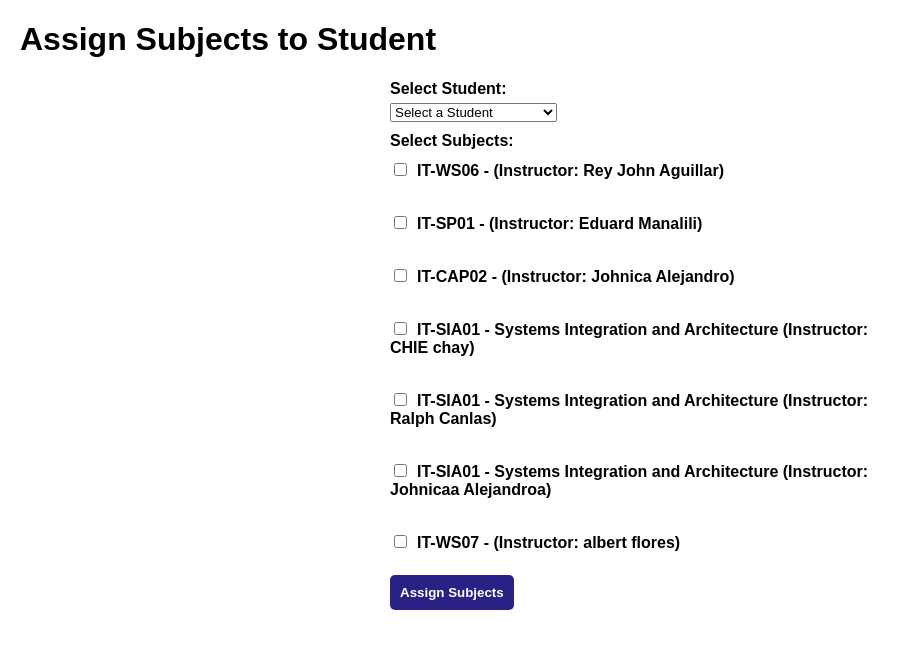
After one commit to definitelynotrc/cap-talavera, a PHP site: page /add_subject_student.php in a window 1280 px wide. The commit adds this page. Shown: the top 649 px of the page, without its empty margins (0-909 px from the left). Run offline with PHP 8.4, Linux system fonts and the light colour scheme; data comes from the database, SQL or seed files in the repository.

Commit message:
added add subjects to students

```diff
--- /dev/null
+++ b/add_subject_student.php
@@ -0,0 +1,104 @@
+<?php
+
+$servername = "localhost";
+$username = "root";
+$password = "";
+$dbname = "cap";
+
+
+$conn = new mysqli($servername, $username, $password, $dbname);
+if ($conn->connect_error) {
+    die("Connection failed: " . $conn->connect_error);
+}
+
+
+$query = "
+    SELECT s.sub_id, s.code, s.description, CONCAT(u.fname, ' ', u.lname) AS instructor_name
+    FROM subject s
+    JOIN class_teacher ct ON s.sub_id = ct.sub_id
+    JOIN users u ON ct.user_id = u.user_id
+";
+$result = $conn->query($query);
+?>
+
+<!DOCTYPE html>
+<html lang="en">
+
+<head>
+    <meta charset="UTF-8">
+    <meta name="viewport" content="width=device-width, initial-scale=1.0">
+    <title>Assign Subjects to Student</title>
+    <style>
+        body {
+            font-family: Arial, sans-serif;
+            margin: 20px;
+        }
+
+        form {
+            max-width: 500px;
+            margin: auto;
+        }
+
+        label {
+            display: block;
+            margin: 10px 0 5px;
+            font-weight: bold;
+        }
+
+        input[type="checkbox"] {
+            margin-right: 10px;
+        }
+
+        button {
+            background-color: #2A2185;
+            color: white;
+            border: none;
+            cursor: pointer;
+            padding: 10px;
+            border-radius: 5px;
+            font-weight: bold;
+        }
+
+        button:hover {
+            background-color: #0056b3;
+        }
+    </style>
+</head>
+
+<body>
+    <h1>Assign Subjects to Student</h1>
+
+    <form action="assign_subjects.php" method="post">
+
+        <label for="student">Select Student:</label>
+        <select id="student" name="student">
+            <option value="">Select a Student</option>
+            <?php
+
+            $studentsQuery = "SELECT user_id, CONCAT(fname, ' ', lname) AS student_name FROM users WHERE role = 'Student'";
+            $studentsResult = $conn->query($studentsQuery);
+            while ($student = $studentsResult->fetch_assoc()) {
+                echo "<option value='" . $student['user_id'] . "'>" . htmlspecialchars($student['student_name']) . "</option>";
+            }
+            ?>
+        </select>
+
+
+        <label for="subjects">Select Subjects:</label>
+        <div id="subjectList">
+            <?php
+            // Fetch the subjects and their corresponding instructors
+            while ($row = $result->fetch_assoc()) {
+                echo "<label>";
+                echo "<input type='checkbox' name='subjects[]' value='" . $row['sub_id'] . "'>";
+                echo htmlspecialchars($row['code']) . " - " . htmlspecialchars($row['description']) . " (Instructor: " . htmlspecialchars($row['instructor_name']) . ")";
+                echo "</label><br>";
+            }
+            ?>
+        </div>
+
+        <button type="submit">Assign Subjects</button>
+    </form>
+</body>
+
+</html>
--- a/instructor_evaluation.php
+++ b/instructor_evaluation.php
@@ -367,7 +367,7 @@ if (!isset($_SESSION['random_instructor_ids'])) {
                         $instructorIds[] = $row['class_teacher_id'];
                     }
 
-                    // If there are instructor IDs, fetch their details
+
                     if (!empty($instructorIds)) {
                         // Prepare the query to fetch instructors based on the instructor IDs from to_evaluate
                         $placeholders = implode(',', array_fill(0, count($instructorIds), '?'));
@@ -389,7 +389,7 @@ if (!isset($_SESSION['random_instructor_ids'])) {
     WHERE u.role = 'Instructor'
       AND ct.class_teacher_id IN (SELECT class_teacher_id FROM to_evaluate WHERE user_id = ?)
 ");
-                        $stmt->bind_param('ii', $user_id, $user_id); // Pass the current user ID as both parameters
+                        $stmt->bind_param('ii', $user_id, $user_id);
                         $stmt->execute();
                         $result = $stmt->get_result();
 
```
Also changed, not shown: assign_subjects.php (added, +32 -0 lines), fetch_subjects_instructors.php (added, +38 -0 lines).
